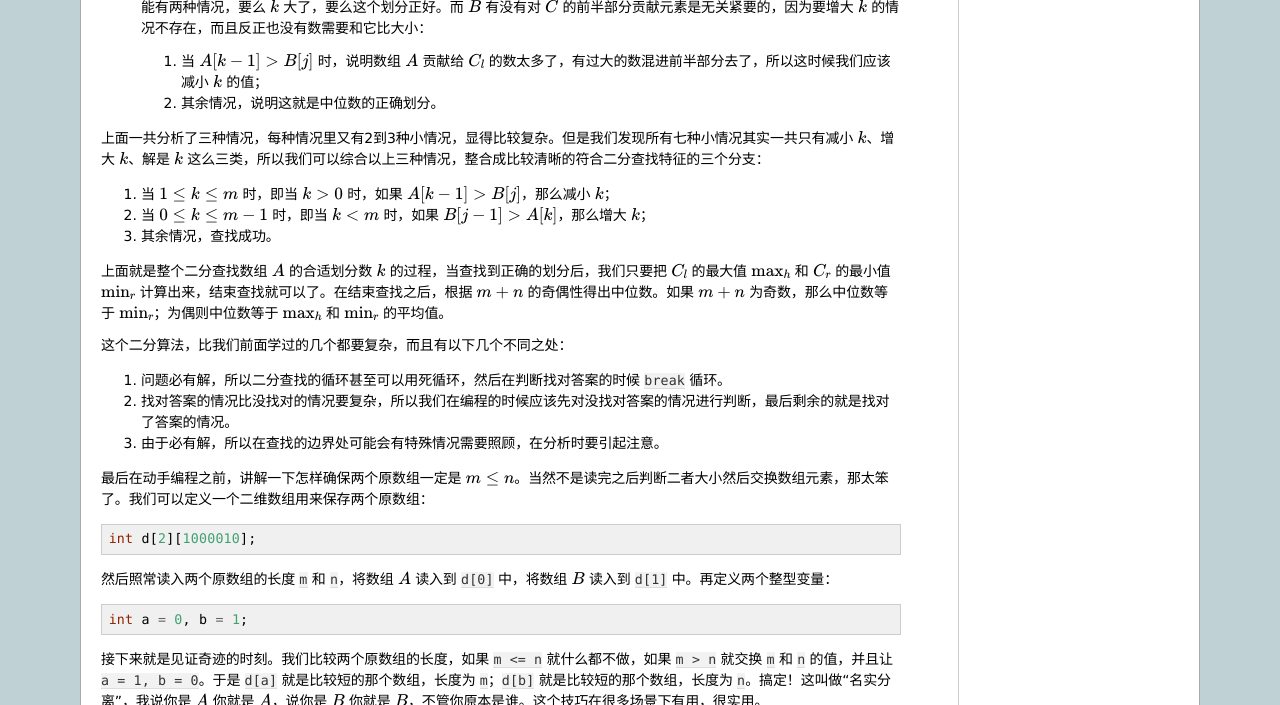
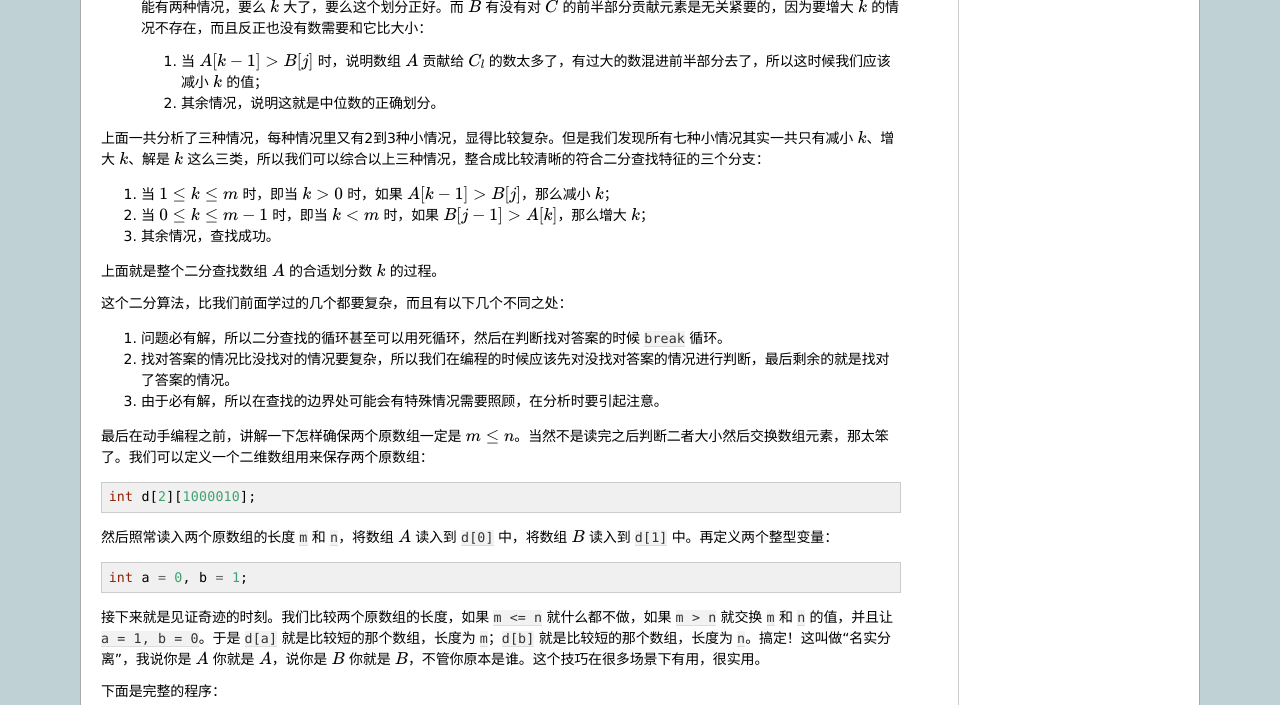
Before and after one commit to majorli/algo_guide, a Sphinx documentation site: the page built from source/ch02/sec04/24A_median.rst, in a window 1280 px wide and 900 px high, scrolled down 3945 px, cut to the strip 0-705 px from the top of the window. Built offline with Sphinx 7.4.7, drawn with Linux system fonts in a browser that asks for light colours; formulas are drawn with MathJax 3.

Commit message:
20200420_1619draft_24A_modified

```diff
--- a/source/ch02/sec04/24A_median.rst
+++ b/source/ch02/sec04/24A_median.rst
@@ -199,9 +199,7 @@ C++提供了一个非常方便实用的快速排序函数 ``std::sort()``\ ，
 2. 当 :math:`0\le k\le m-1` 时，即当 :math:`k\lt m` 时，如果 :math:`B[j-1]\gt A[k]`\ ，那么增大 :math:`k`\ ；
 3. 其余情况，查找成功。
 
-上面就是整个二分查找数组 :math:`A` 的合适划分数 :math:`k` 的过程，当查找到正确的划分后，我们只要把 :math:`C_l` 的最大值 :math:`\max_h` 和 :math:`C_r` 的最小值 :math:`\min_r` 计算出来，结束查找就可以了。在结束查找之后，根据 :math:`m+n` 的奇偶性得出中位数。如果 :math:`m+n` 为奇数，那么中位数等于 :math:`\min_r`\ ；为偶则中位数等于 :math:`\max_h` 和 :math:`\min_r` 的平均值。
-
-
+上面就是整个二分查找数组 :math:`A` 的合适划分数 :math:`k` 的过程。
 
 这个二分算法，比我们前面学过的几个都要复杂，而且有以下几个不同之处：
 
```
